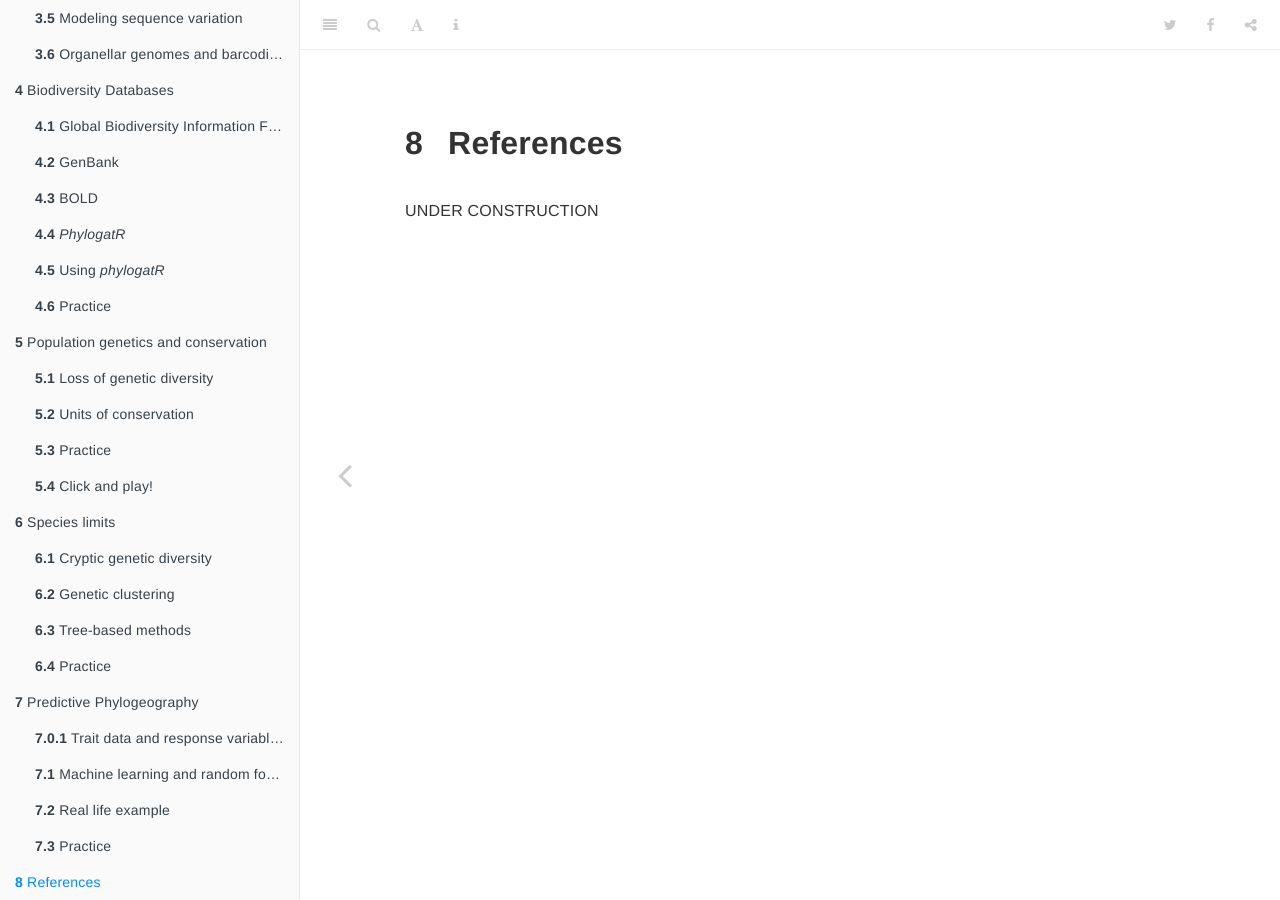
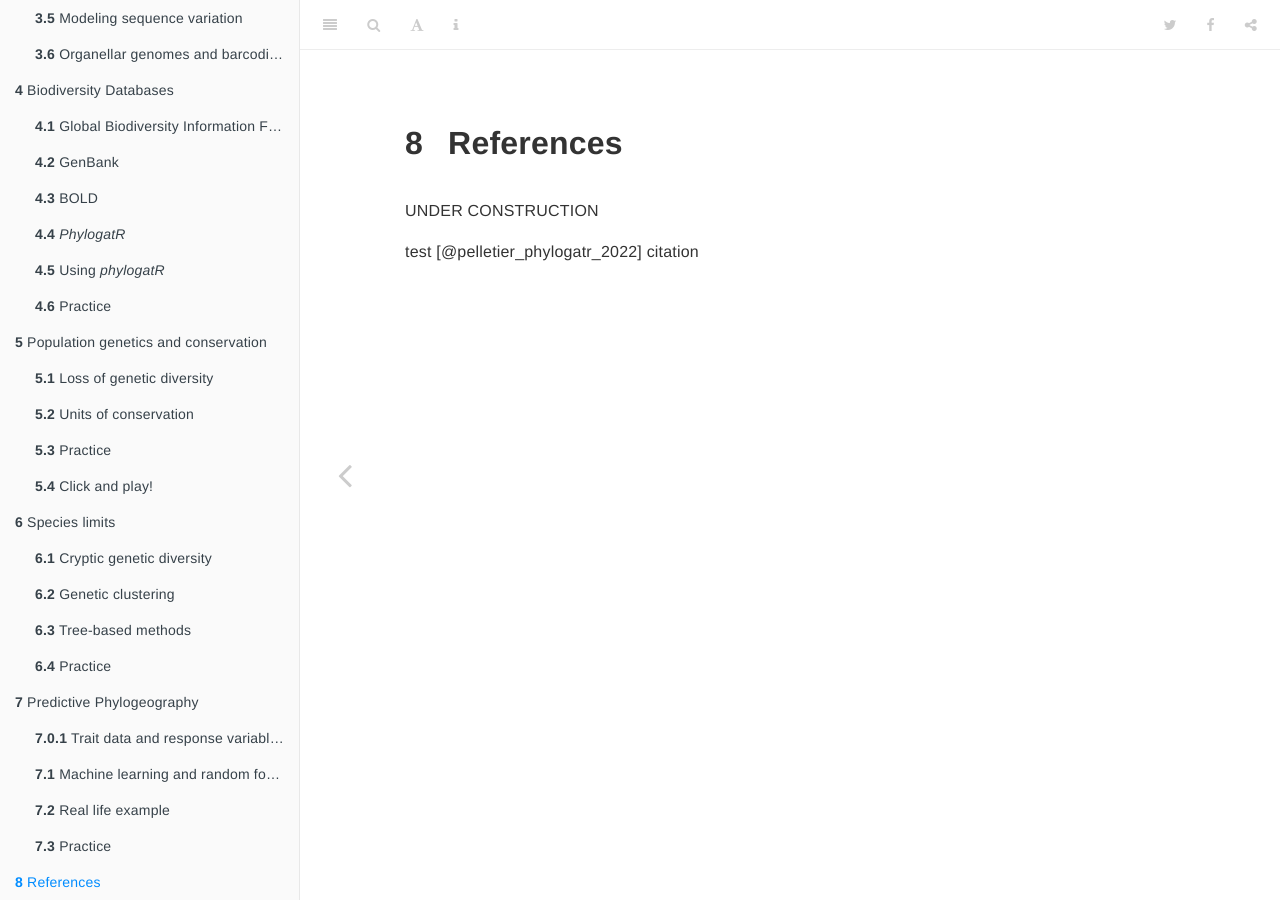
Before and after one commit to OSC/phylogatr, a Jekyll site: the page book/references.html, which Jekyll copies as it is, in a window 1280 px wide. Built offline with Jekyll 4.4.1, drawn with Linux system fonts in a browser that asks for light colours; comment, search, counter and statistics services are not loaded.

Commit message:
Update references.html

```diff
--- a/book/references.html
+++ b/book/references.html
@@ -183,7 +183,7 @@
 <div id="references" class="section level1 hasAnchor" number="8">
 <h1><span class="header-section-number">8</span> References<a href="references.html#references" class="anchor-section" aria-label="Anchor link to header"></a></h1>
 <p>UNDER CONSTRUCTION</p>
-
+<p>test [@pelletier_phylogatr_2022] citation</p>
 </div>
             </section>
 
```
